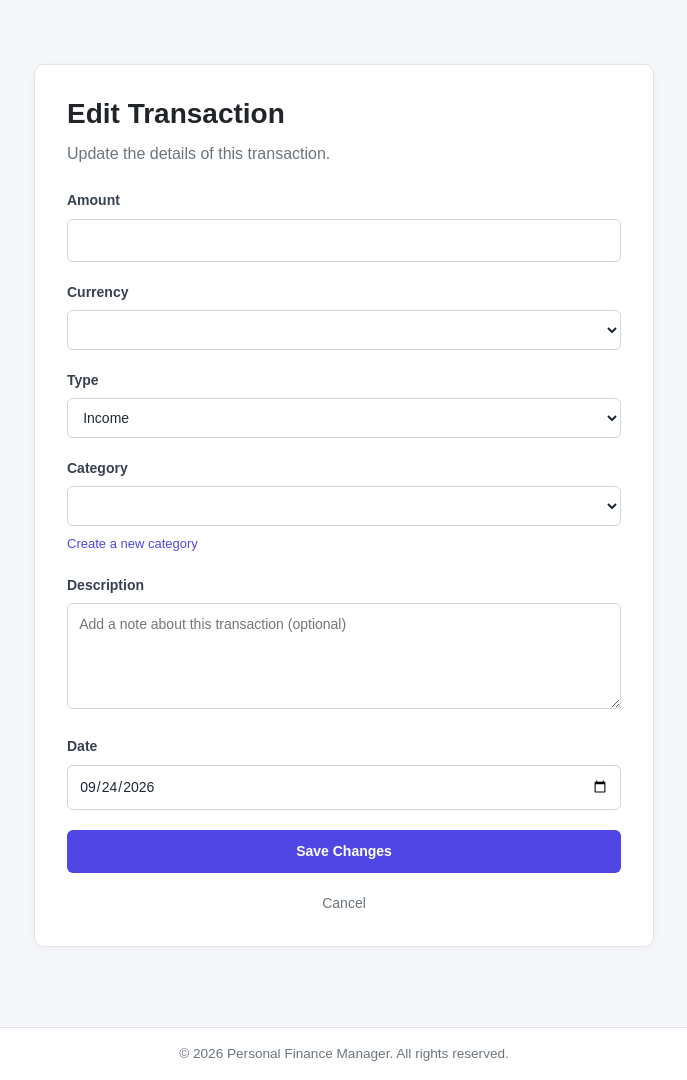
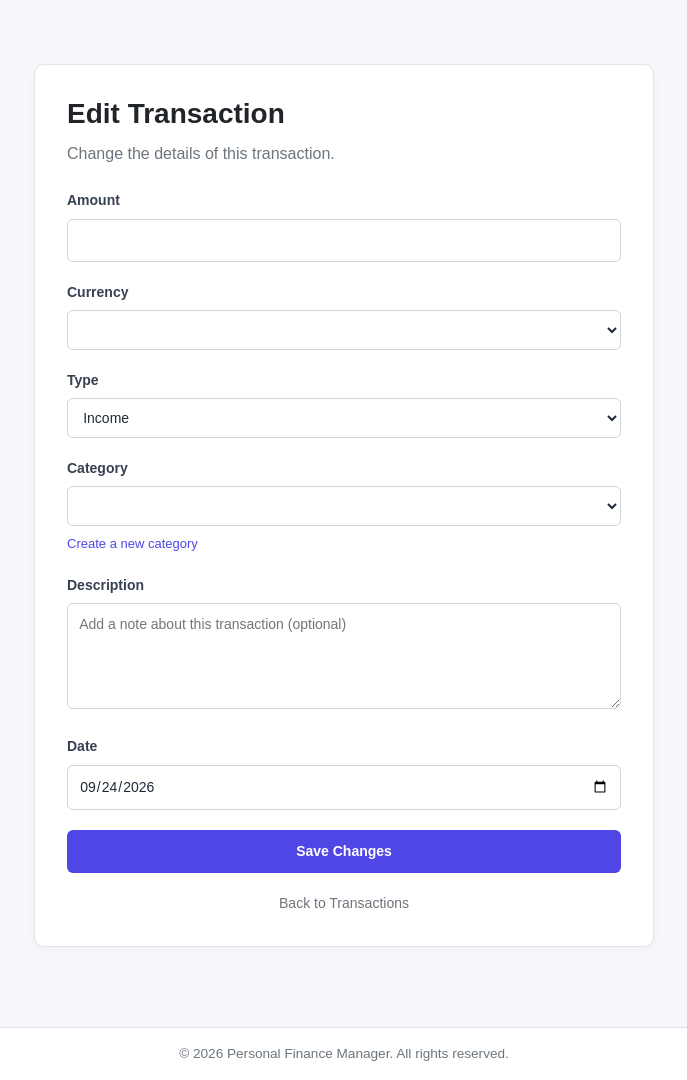
Before and after one commit to jubbyshonhayi/personal_finance_manager, a Flask app: template templates/transactions/edit_transaction.html in a window 1280 px wide. Shown: the part 56-1136 px from the top of the page, without its empty margins (296-983 px from the left). Run offline with Flask 3, Linux system fonts and the light colour scheme; the template is opened without the code that fills it, so the values that code supplies are empty; some libraries are stand-ins or nearby versions.

Commit message:
Improve interface wording and actions

```diff
--- a/templates/transactions/edit_transaction.html
+++ b/templates/transactions/edit_transaction.html
@@ -18,7 +18,7 @@
                 <h1>Edit Transaction</h1>
 
                 <p>
-                    Update the details of this transaction.
+                    Change the details of this transaction.
                 </p>
             </header>
 
@@ -173,7 +173,7 @@
                 class="back-link"
                 href="{{ url_for('dashboard.dashboard_page') }}"
             >
-                Cancel
+                Back to Transactions
             </a>
         </section>
     </div>
```
